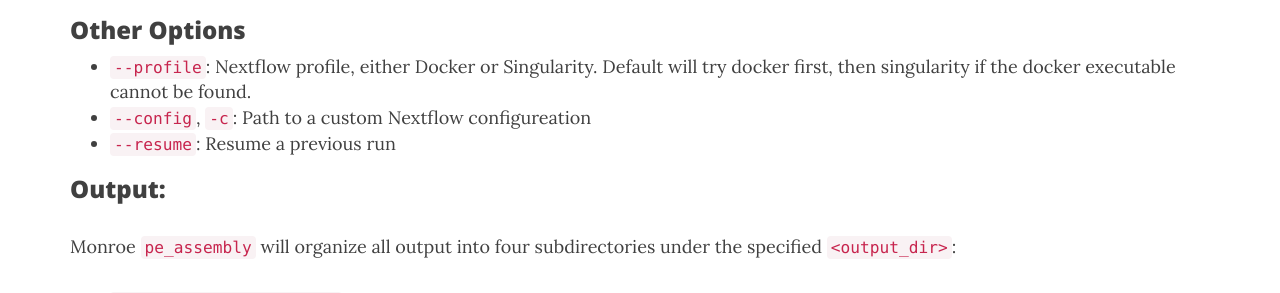
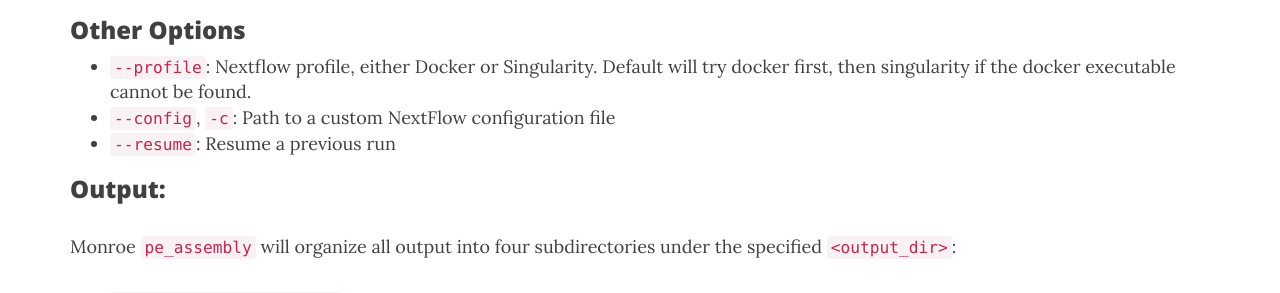
Before and after one commit to StaPH-B/staphb_toolkit, a Jekyll site: the page built from docs/workflow_docs/monroe.md, in a window 1280 px wide and 900 px high, scrolled down 1722 px. Shown: the part 154-447 px from the top of the window. Built offline with Jekyll 4.4.1, drawn with Linux system fonts in a browser that asks for light colours; nearby versions of some CDN libraries; some of the changed text lies outside the part shown.

Commit message:
fix typos

```diff
--- a/docs/workflow_docs/monroe.md
+++ b/docs/workflow_docs/monroe.md
@@ -32,7 +32,7 @@
 
 ### Other Options
 - `--profile`: Nextflow profile, either Docker or Singularity. Default will try docker first, then singularity if the docker executable cannot be found.
-- `--config`, `-c`: Path to a custom Nextflow configureation
+- `--config`, `-c`: Path to a custom NextFlow configuration file
 - `--resume`: Resume a previous run
 
 ### Output:
@@ -93,7 +93,7 @@
 - `--run_prefix`: Desired run prefix. Default = `artic_ncov19`
 - `--ont_basecalling`: perform high accuracy basecalling using GPU (only use if you have setup a GPU compatible device); must be invoked if input data is in Fast5 format.
 - `--profile`: Nextflow profile, either Docker or Singularity. Default will try docker first, then singularity if the docker executable cannot be found.
-- `--config`, `-c`: Path to a custom Nextflow configureation
+- `--config`, `-c`: Path to a custom NextFlow configuration file
 - `--resume`: Resume a previous run
 
 ### Output:
@@ -132,7 +132,7 @@
 
 ### Other Options
 - `--profile`: Nextflow profile, either Docker or Singularity. Default will try docker first, then singularity if the docker executable cannot be found.
-- `--config`, `-c`: Path to a custom Nextflow configureation
+- `--config`, `-c`: Path to a custom NextFlow configuration file
 - `--resume`: Resume a previous run
 - `get_rtemplate`: Create a report template file for pipeline customization; `<date>_cluster_analysis_report.Rmd` will be populated in the user's current working directory
 - `--report`,`-r`: Path to custom report tempalte file
```
